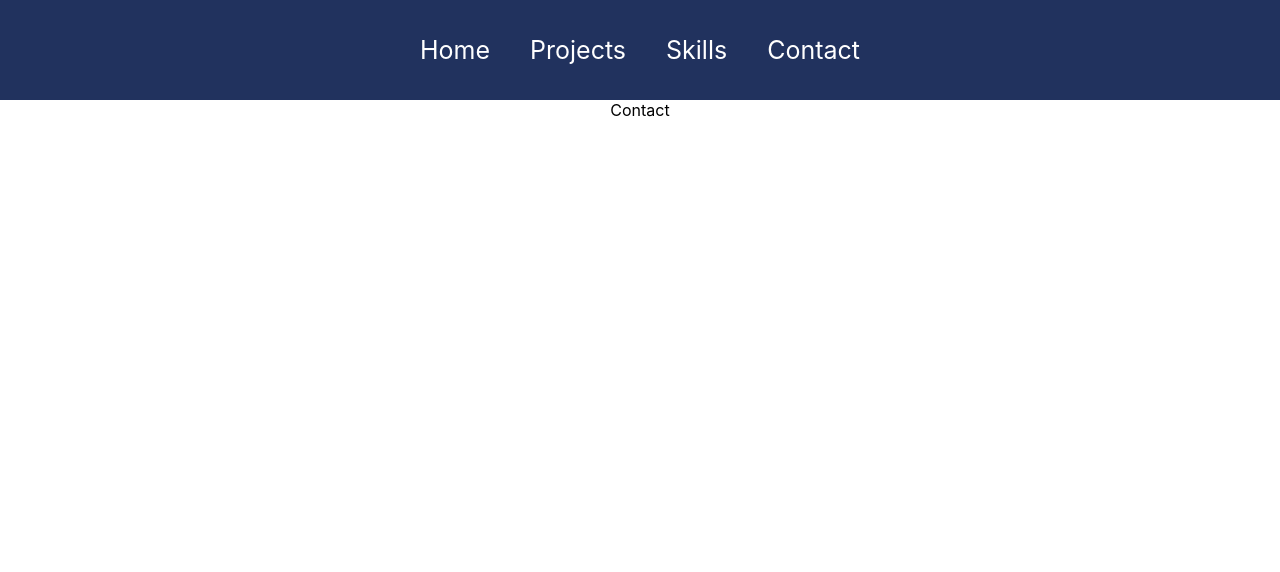
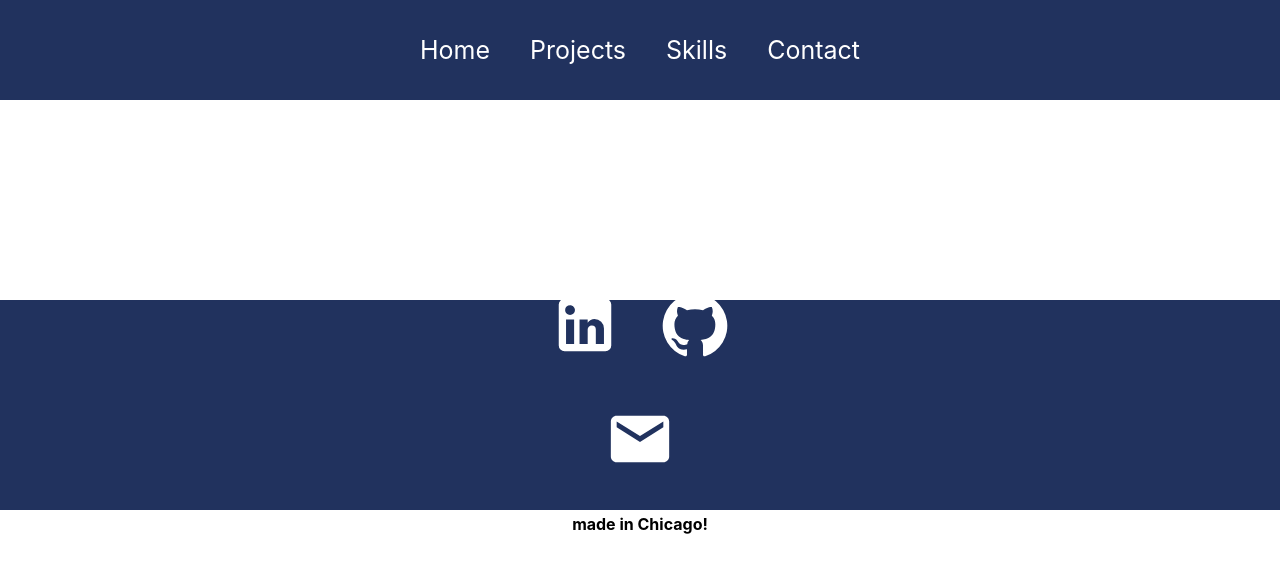
Before and after one commit to NunezAndy/portfolio-website, a React (Create React App) app: page /contact in a window 1280 px wide. Shown: the top 572 px of the page. Built offline with nearby package versions, Linux system fonts and the light colour scheme.

Commit message:
contact changes

```diff
--- a/src/pages/Contact.js
+++ b/src/pages/Contact.js
@@ -1,9 +1,36 @@
-import React from 'react'
+import React from "react";
+import LinkedInIcon from "@mui/icons-material/LinkedIn";
+import GitHubIcon from "@mui/icons-material/GitHub";
+import EmailIcon from "@mui/icons-material/Email";
+import "../styles/Footer.css";
 
 function Contact() {
   return (
-    <div>Contact</div>
-  )
+    <div className="footer">
+      <div className="socialMedia">
+        <a
+          href="https://www.linkedin.com/in/andy-nunez-webdev/"
+          target="_blank"
+          rel=""
+          className="socialMedia"
+        >
+          <LinkedInIcon />
+        </a>
+        <a
+          href="https://github.com/NunezAndy"
+          target="_blank"
+          rel=""
+          className="socialMedia"
+        >
+          <GitHubIcon />
+        </a>
+      </div>
+      <div className="socialMedia">
+        <EmailIcon />
+      </div>
+      <p> <b>made in Chicago!</b> </p>
+    </div>
+  );
 }
 
-export default Contact
+export default Contact;
--- /dev/null
+++ b/src/styles/Footer.css
@@ -0,0 +1,28 @@
+.footer {
+    width: 100%;
+    height: 200px;
+    background: #21325e;
+    display: flex;
+    justify-content: center;
+    align-items: center;
+    flex-direction: column;
+    padding-top: 10px;
+    margin-top: 200px;
+  }
+
+  .socialMedia svg {
+    color: white;
+    margin: 20px;
+    font-size: 70px;
+    cursor: pointer;
+  }
+
+  .footer p {
+    color: black;
+  }
+
+  @media only screen and (max-width: 600px) {
+    .footer svg {
+      font-size: 50px;
+    }
+  }
```
